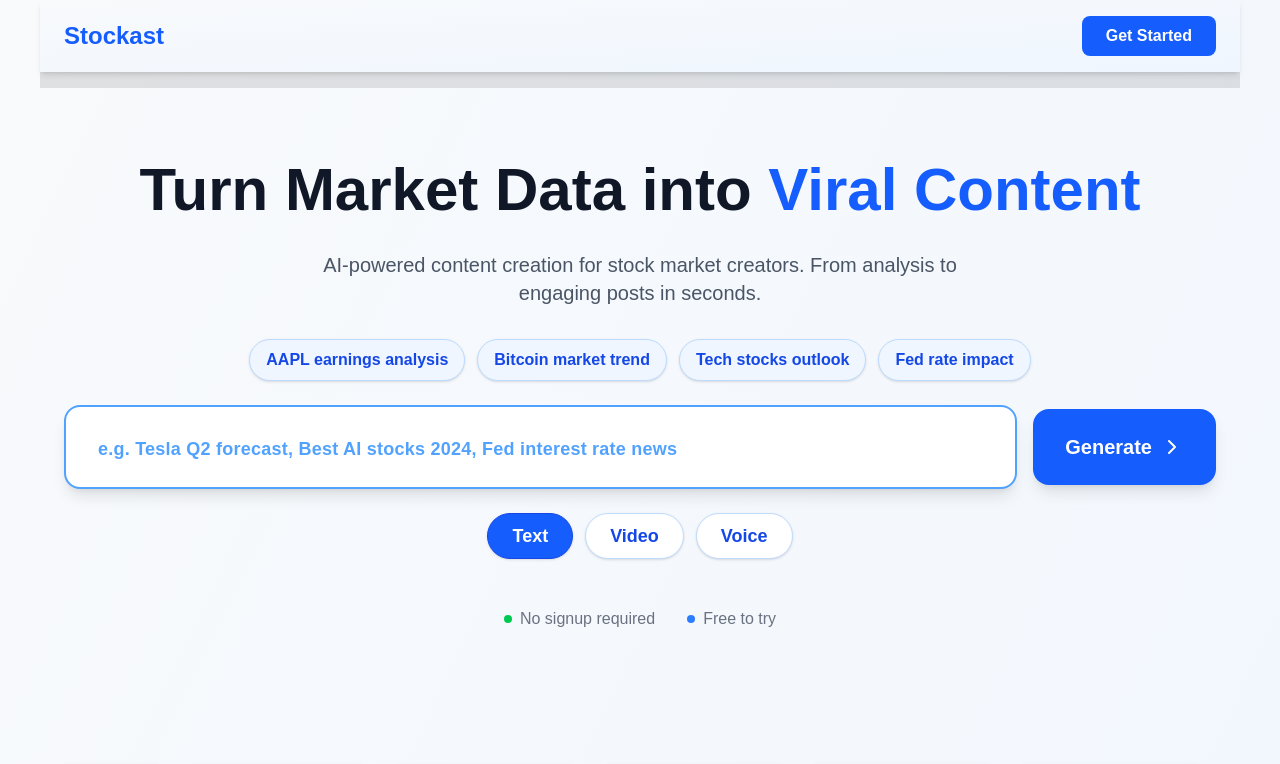
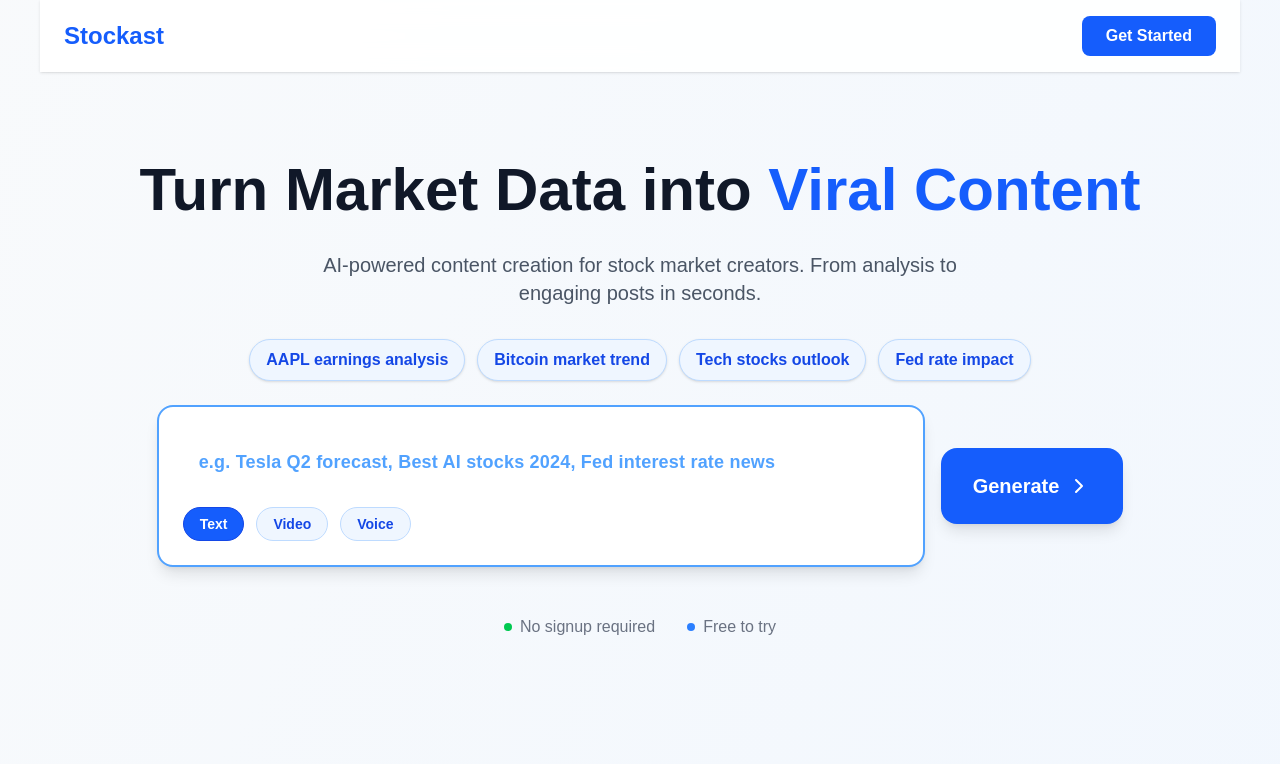
Before and after one commit to Bernahdote/Stockast, a Next.js app: page / in a window 1280 px wide. Shown: the top 764 px of the page. Built offline with nearby package versions, Linux system fonts and the light colour scheme.

Commit message:
fix: UI fix

```diff
--- a/src/app/page.tsx
+++ b/src/app/page.tsx
@@ -92,13 +92,12 @@ export default function Home() {
 
   return (
     <main className="min-h-screen bg-gradient-to-br from-slate-50 to-blue-50">
-      {/* Sticky Header with Get Started */}
-      <header className="w-full px-6 py-4 flex justify-between items-center max-w-[1200px] mx-auto sticky top-0 z-30 bg-gradient-to-br from-slate-50 to-blue-50 bg-opacity-90 backdrop-blur shadow-md transition-colors duration-300">
+      {/* Updated Header */}
+      <header className="w-full px-6 py-4 flex justify-between items-center max-w-[1200px] mx-auto sticky top-0 z-30 bg-white/90 backdrop-blur-md shadow-sm transition-all duration-300">
         <div className="text-2xl font-bold text-blue-600">Stockast</div>
         <button className="px-6 py-2 bg-blue-600 text-white rounded-lg font-semibold hover:bg-blue-700 transition-colors">
           Get Started
         </button>
-        <div className="absolute left-0 top-full w-full h-4 bg-black/10 pointer-events-none" />
       </header>
 
       <div className="max-w-[1200px] mx-auto px-6">
@@ -125,34 +124,35 @@ export default function Home() {
               ))}
             </div>
 
-            {/* Large search input */}
-            <div className="flex flex-col sm:flex-row gap-4 justify-center items-center mb-6">
+            {/* Updated Search Input with Mode Buttons Inside */}
+            <div className="flex flex-col sm:flex-row gap-4 justify-center items-center mb-12">
+              <div className="w-full max-w-3xl bg-white rounded-2xl border-2 border-blue-400 shadow-lg p-6">
                 <input
                   type="text"
                   value={demoInput}
                   onChange={e => setDemoInput(e.target.value)}
                   placeholder="e.g. Tesla Q2 forecast, Best AI stocks 2024, Fed interest rate news"
-                className="w-full px-8 py-6 rounded-2xl border-2 border-blue-400 focus:ring-2 focus:ring-blue-500 focus:border-blue-600 text-2xl font-bold text-blue-900 bg-white shadow-lg placeholder-blue-400 placeholder:font-bold placeholder:text-lg"
+                  className="w-full px-4 py-4 rounded-xl border-none focus:ring-2 focus:ring-blue-500 text-xl font-bold text-blue-900 bg-transparent placeholder-blue-400 placeholder:font-bold placeholder:text-lg"
                   style={{ letterSpacing: '0.01em' }}
                   disabled={mode !== 'text'}
                 />
-              <button className="px-8 py-6 bg-blue-600 text-white font-semibold rounded-2xl hover:bg-blue-700 transition-all flex items-center gap-2 text-xl shadow-lg">
-                Generate <ChevronRight className="w-6 h-6" />
-              </button>
-            </div>
-
-            {/* 모드 선택 버튼 그룹 */}
-            <div className="flex justify-center gap-3 mb-12">
+                {/* Mode Buttons Inside Search Container */}
+                <div className="flex gap-3 mt-4 justify-start">
                   {MODES.map((m) => (
                     <button
                       key={m.id}
                       onClick={() => setMode(m.id)}
-                  className={`px-6 py-2 rounded-full border font-semibold transition-colors text-lg shadow-sm
-                    ${mode === m.id ? 'bg-blue-600 text-white border-blue-700' : 'bg-white text-blue-700 border-blue-200 hover:bg-blue-50'}`}
+                      className={`px-4 py-1.5 rounded-full border font-semibold transition-colors text-sm
+                        ${mode === m.id ? 'bg-blue-600 text-white border-blue-700' : 'bg-blue-50 text-blue-700 border-blue-200 hover:bg-blue-100'}`}
                     >
                       {m.label}
                     </button>
                   ))}
+                </div>
+              </div>
+              <button className="px-8 py-6 bg-blue-600 text-white font-semibold rounded-2xl hover:bg-blue-700 transition-all flex items-center gap-2 text-xl shadow-lg">
+                Generate <ChevronRight className="w-6 h-6" />
+              </button>
             </div>
 
             <div className="flex justify-center items-center gap-8 text-base text-gray-500">
```
Lines whose indentation alone changed are shown as unchanged.
